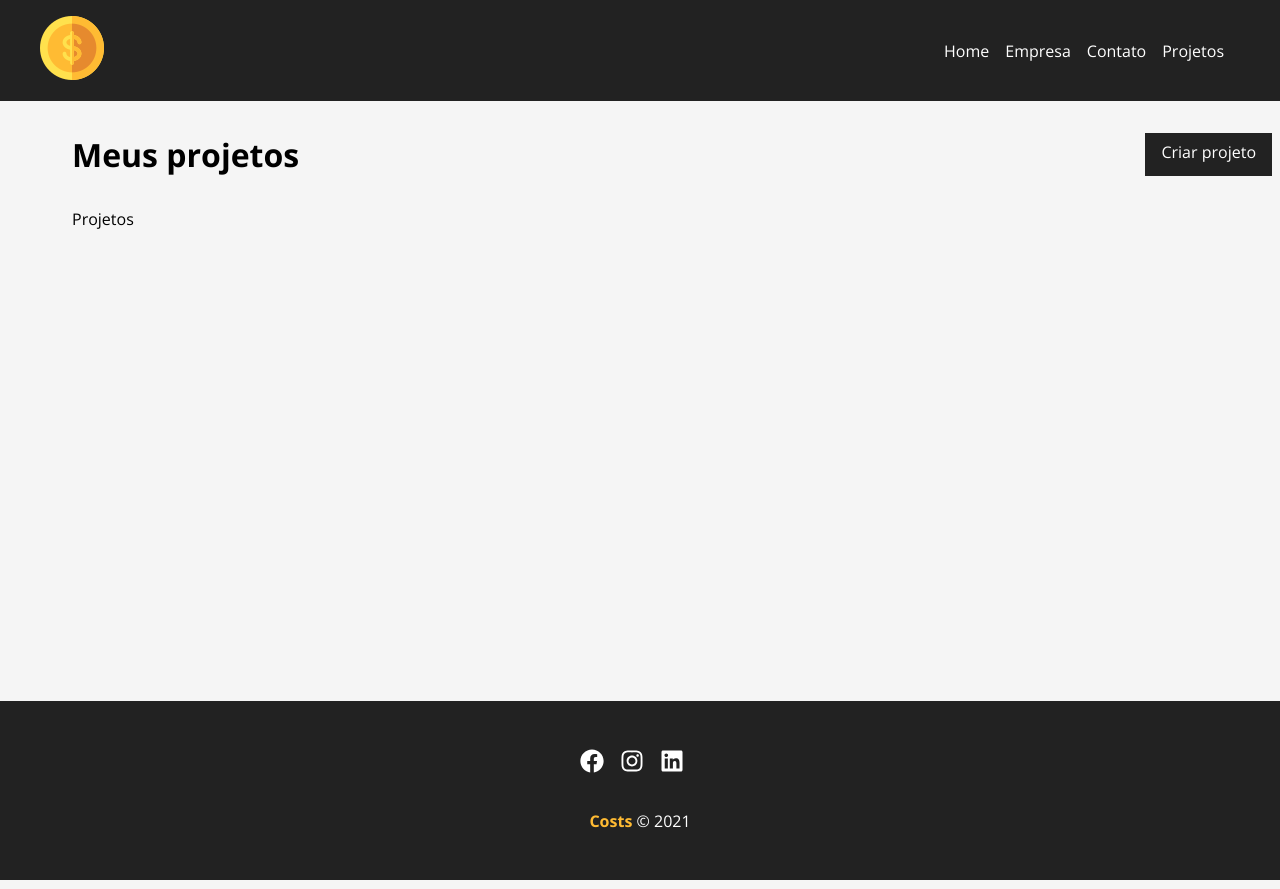
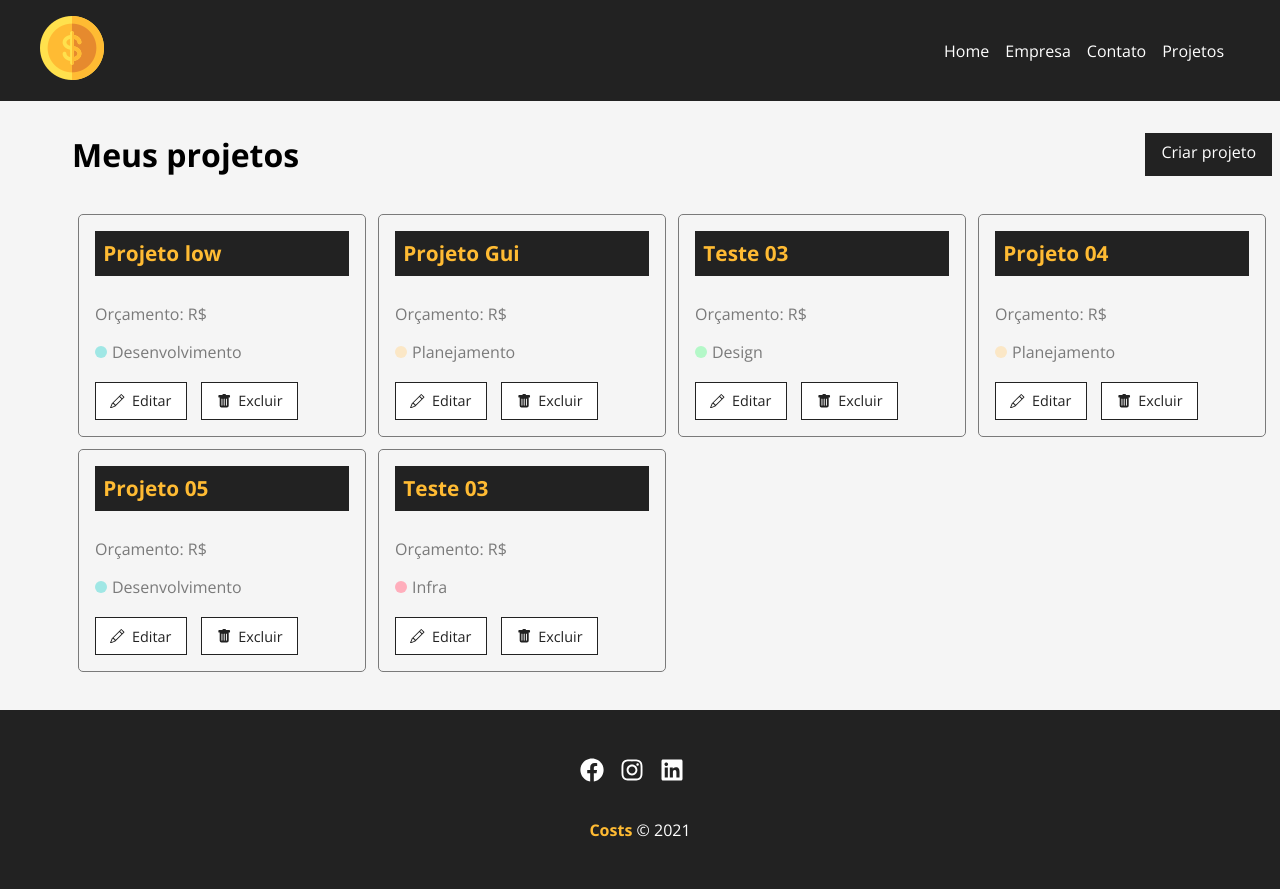
Before and after one commit to guilhermelcosta/Costs-react, a React (Create React App) app: page /projetos in a window 1280 px wide. Shown: the top 889 px of the page. Built offline with nearby package versions, Linux system fonts and the light colour scheme; data requests are answered from the project's data file.

Commit message:
feat: criacao de pagina ProjetoCard.js e seu CSS

```diff
--- a/src/components/pages/Projetos.js
+++ b/src/components/pages/Projetos.js
@@ -1,8 +1,26 @@
 import styles from './Projeto.module.css';
 import Container from '../layout/Container';
 import LinkButton from '../layout/LinkButton';
+import ProjetoCard from '../project/ProjetoCard';
+import {useState, useEffect} from 'react';
 
 function Projetos() {
+
+    const [projetos, setProjetos] = useState([]);
+
+    useEffect(() => {
+        fetch('http://localhost:5000/projetos', {
+            method: 'GET',
+            headers: {
+                'Content-type': 'application/json'
+            }
+        }).then(resp => resp.json()).then(data => {
+            console.log(data);
+            setProjetos(data);
+        }).catch(e => console.log(e));
+    }, []);
+
+
     return (
         <div className={styles.container}>
             <div className={styles.titulo_container}>
@@ -10,7 +28,10 @@ function Projetos() {
                 <LinkButton to={'/novoprojeto'} text="Criar projeto"/>
             </div>
             <Container customClass="start">
-                <p>Projetos</p>
+                {projetos.length > 0 && projetos.map((projeto) => (
+                    <ProjetoCard id={projeto.id} nome={projeto.nome} orcamento={projeto.orcamento}
+                                 categoria={projeto.categoria.nome} key={projeto.id}/>
+                ))}
             </Container>
         </div>
     );
--- /dev/null
+++ b/src/components/project/ProjetoCard.js
@@ -0,0 +1,18 @@
+import styles from './ProjetoCard.module.css';
+import {BsPencil, BsFillTrashFill} from 'react-icons/bs';
+import {Link} from 'react-router-dom';
+
+export default function ProjetoCard({id, nome, orcamento, categoria, handleRemove}) {
+    return (
+        <div className={styles.projetoCard}>
+            <h4>{nome}</h4>
+            <p><span>Orçamento:</span> R$ {orcamento}</p>
+            <p className={styles.textoCategoria}><span
+                className={`${styles[categoria.toLowerCase()]}`}></span>{categoria}</p>
+            <div className={styles.projetoCardAcoes}>
+                <Link to={'/'}><BsPencil/>Editar</Link>
+                <button><BsFillTrashFill/>Excluir</button>
+            </div>
+        </div>
+    );
+}
--- /dev/null
+++ b/src/components/project/ProjetoCard.module.css
@@ -0,0 +1,84 @@
+.projetoCard {
+    padding: 1em;
+    border: 1px solid #7a7a7a;
+    border-radius: 5px;
+    width: 24%;
+    margin: 0.5%;
+}
+
+.projetoCard h4 {
+    background-color: #222;
+    color: #ffbb33;
+    padding: 0.4em;
+    margin-bottom: 1.3em;
+    font-size: 1.3em;
+}
+
+.projetoCard p {
+    color: #7a7a7a;
+    margin-bottom: 1em;
+}
+
+.projetoCard p spam {
+    font-weight: bold;
+}
+
+.textoCategoria {
+    display: flex;
+    align-items: center;
+}
+
+.textoCategoria span {
+    display: block;
+    width: 12px;
+    height: 12px;
+    border-radius: 50%;
+    background-color: #ccc;
+    margin-right: 5px;
+}
+
+.textoCategoria .infra {
+    background-color: #ffaebc;
+}
+
+.textoCategoria .desenvolvimento {
+    background-color: #a0e7e5;
+}
+
+.textoCategoria .design {
+    background-color: #b4f8c8;
+}
+
+.textoCategoria .planejamento {
+    background-color: #fbe7c6;
+}
+
+.projetoCardAcoes {
+    margin-top: 1.2em;
+    display: flex;
+    align-items: center;
+}
+
+.projetoCardAcoes a, .projetoCardAcoes button {
+    text-decoration: none;
+    background-color: #fff;
+    color: #222;
+    font-size: 0.9em;
+    padding: 0.6em 1em;
+    margin-right: 1em;
+    cursor: pointer;
+    border: 1px solid #222;
+    display: flex;
+    align-items: center;
+    justify-content: center;
+    transition: 0.5s;
+}
+
+.projetoCardAcoes svg {
+    margin-right: 0.5em;
+}
+
+.projetoCardAcoes a:hover, .projetoCardAcoes button:hover {
+    background-color: #222;
+    color: #ffbb33;
+}
--- a/src/components/project/ProjetoFormulario.js
+++ b/src/components/project/ProjetoFormulario.js
@@ -43,7 +43,7 @@ function ProjetoFormulario({TextoBtn, handleSubmit, dadosProjeto}) {
         <form onSubmit={submit} className={styles.formulario}>
             <Input tipo="text" texto="Nome do projeto" nome="nome" handleOnChange={handleChange}
                    placeholder="Insira o nome do projeto" valor={projeto.nome ? projeto.nome : ''}/>
-            <Input tipo="number" texto="Orçamento do projeto" nome="orçamento"
+            <Input tipo="number" texto="Orçamento do projeto" nome="orcamento"
                    handleOnChange={handleChange} placeholder="Insira o orçamento do projeto"
                    valor={projeto.orcamento}/>
             <Select name="id_categoria" texto="Selecione a categoria" options={categorias}
```
